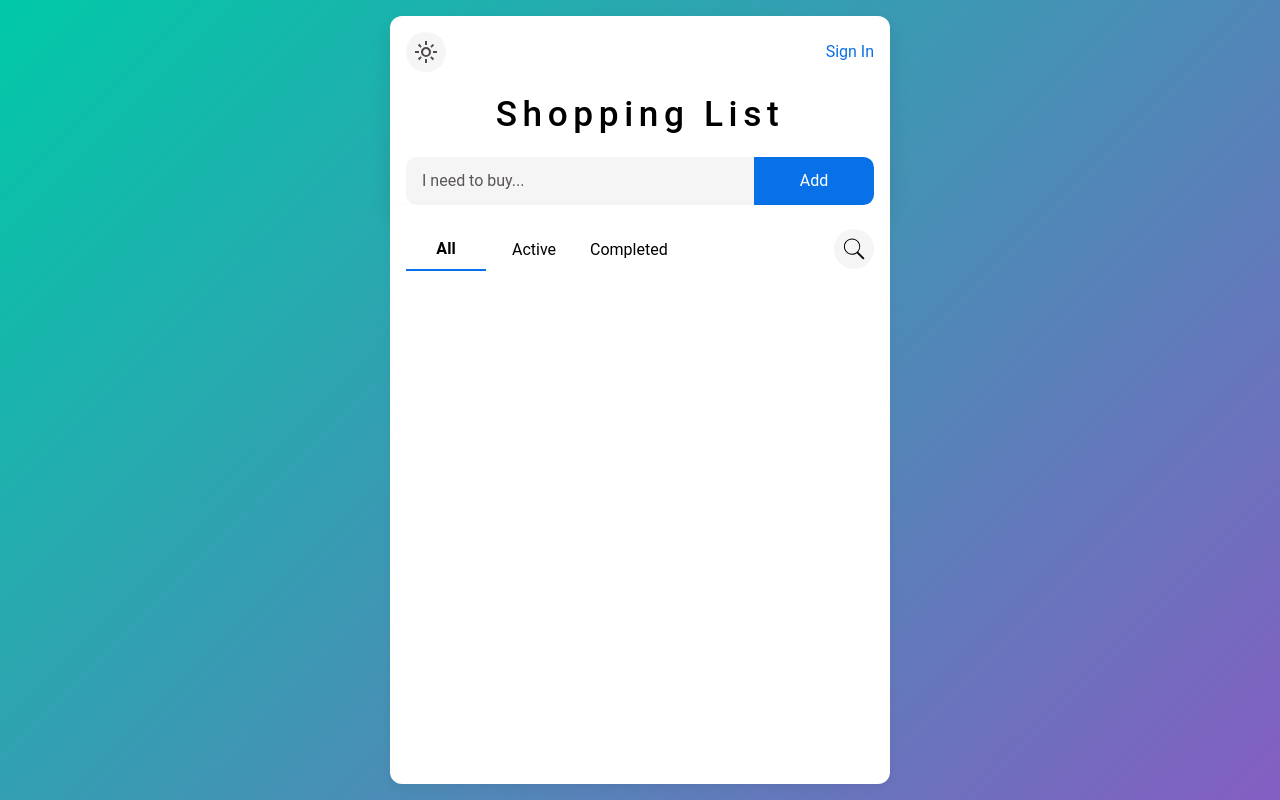
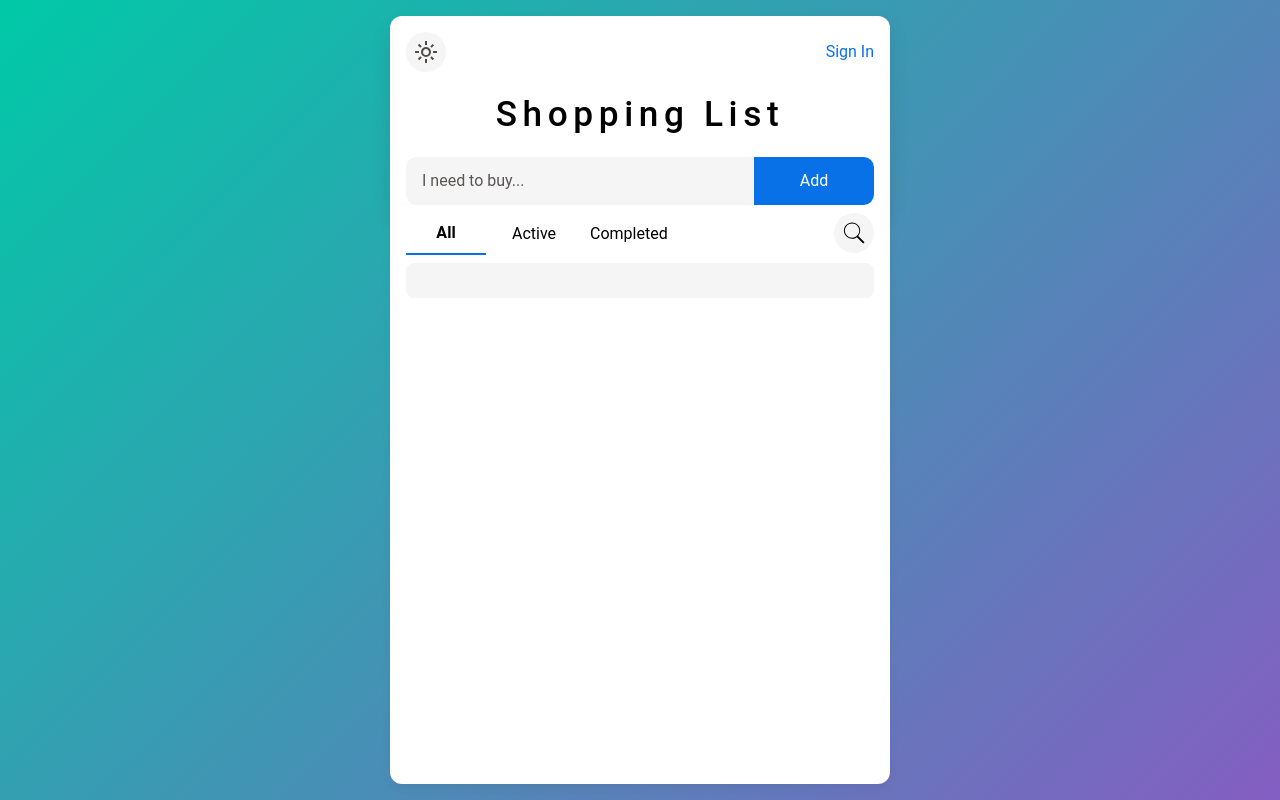
Before and after one commit to mpwow/shopping-list-frontend, a React (Vite) app: page / in a window 1280 px wide. Built offline with nearby package versions, Linux system fonts and the light colour scheme.

Commit message:
fix minor bug

```diff
--- a/src/components/ItemsList/ItemsList.module.scss
+++ b/src/components/ItemsList/ItemsList.module.scss
@@ -8,7 +8,7 @@
   max-width: 500px;
   overflow-y: auto;
   color: var(--text-color);
-  padding: 1rem;
+  padding: 0 1rem 1rem 1rem;
   height: 100svh;
   max-height: 700px;
 
--- a/src/components/ItemsList/SearchWithFilters/SearchWithFilters.jsx
+++ b/src/components/ItemsList/SearchWithFilters/SearchWithFilters.jsx
@@ -59,6 +59,7 @@ export default function SearchWithFilters() {
                 }} type="text" placeholder="Search..."/>
                 <button onClick={resetHandler} className={styles.closeButton}>×</button>
             </div>}
+            <div className={styles.bulkActionsPlaceReserver}>
                 {isBulkActionsShowed && <div className={styles.bulkActionsContainer}>
                     <div className={styles.bulkActionsControls}>
                         <button onClick={selectAllBulkActions}>
@@ -79,5 +80,6 @@ export default function SearchWithFilters() {
 
                 </div>}
             </div>
+        </div>
     )
 }
--- a/src/components/ItemsList/SearchWithFilters/SearchWithFilters.module.scss
+++ b/src/components/ItemsList/SearchWithFilters/SearchWithFilters.module.scss
@@ -114,14 +114,18 @@
   justify-content: center;
 }
 
+.bulkActionsPlaceReserver {
+  margin-top: 0.5rem;
+  background: var(--input-bg-color);
+  padding: 0 0.5rem;
+  border-radius: 0.5rem;
+  min-height: 2.2rem;
+}
+
 .bulkActionsContainer {
-  margin-top: 0.5rem;
   display: flex;
   justify-content: space-between;
   align-items: center;
-  background: var(--input-bg-color);
-  padding: 0 0.5rem;
-  border-radius: 0.5rem;
 
   .bulkActionsClose {
     color: var(--text-color);
--- a/src/components/ItemsList/ShoppingItem/ShoppingItem.module.scss
+++ b/src/components/ItemsList/ShoppingItem/ShoppingItem.module.scss
@@ -9,6 +9,7 @@
   border-radius: 0.75rem;
   background: var(--item-background-color);
   border: 2px solid transparent;
+  box-shadow: 2px 3px 8px rgba(0, 0, 0, 0.08);
 
   &:hover {
     box-shadow: 0 2px 8px rgba(0, 0, 0, 0.1);
@@ -37,7 +38,6 @@
   transition: all 0.3s ease;
   box-sizing: border-box;
   position: relative;
-  box-shadow: 2px 3px 8px rgba(0, 0, 0, 0.08);
 
   &:hover .actionCheckbox {
     visibility: visible;
```
Lines whose indentation alone changed are shown as unchanged.
